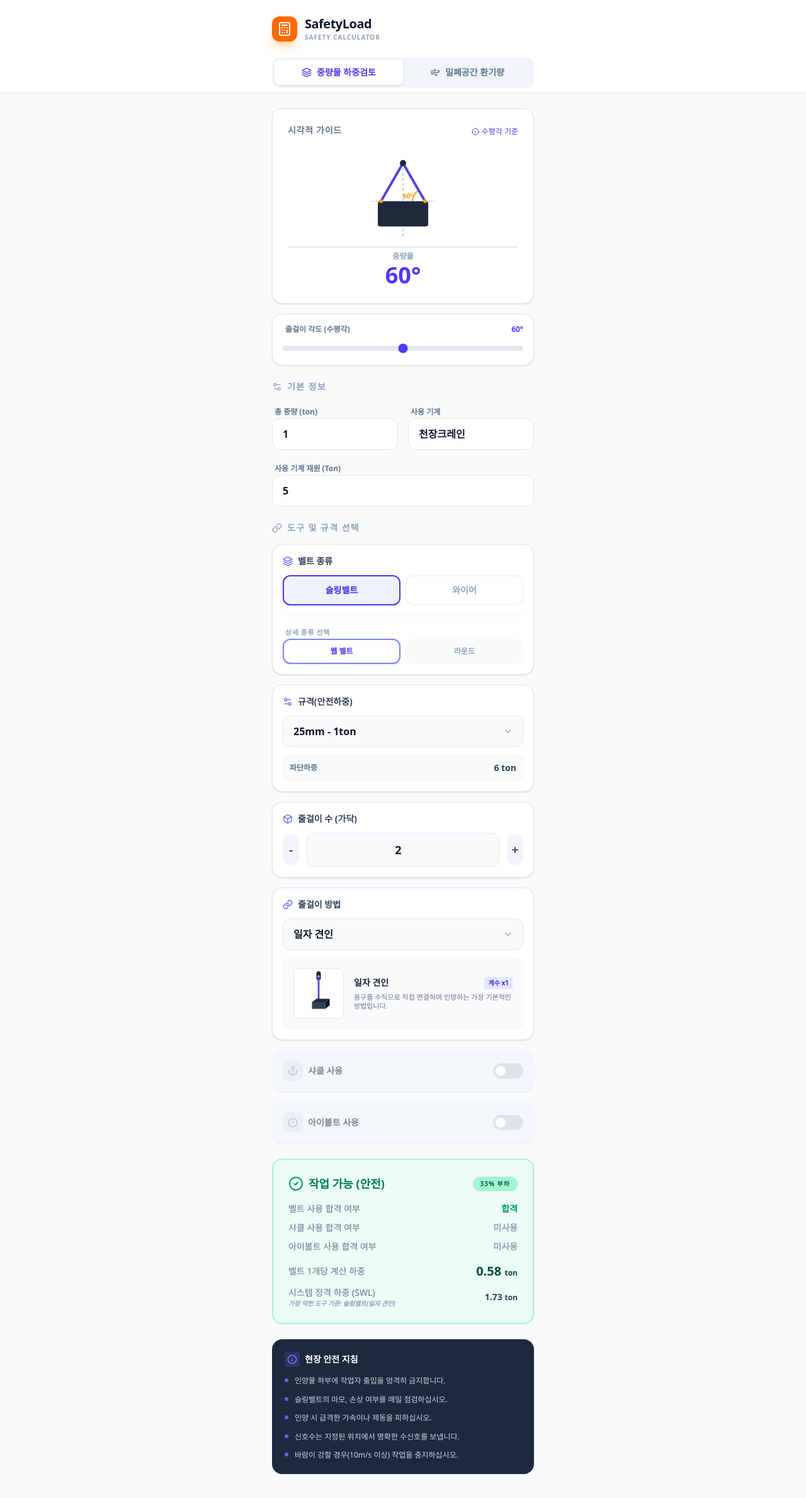
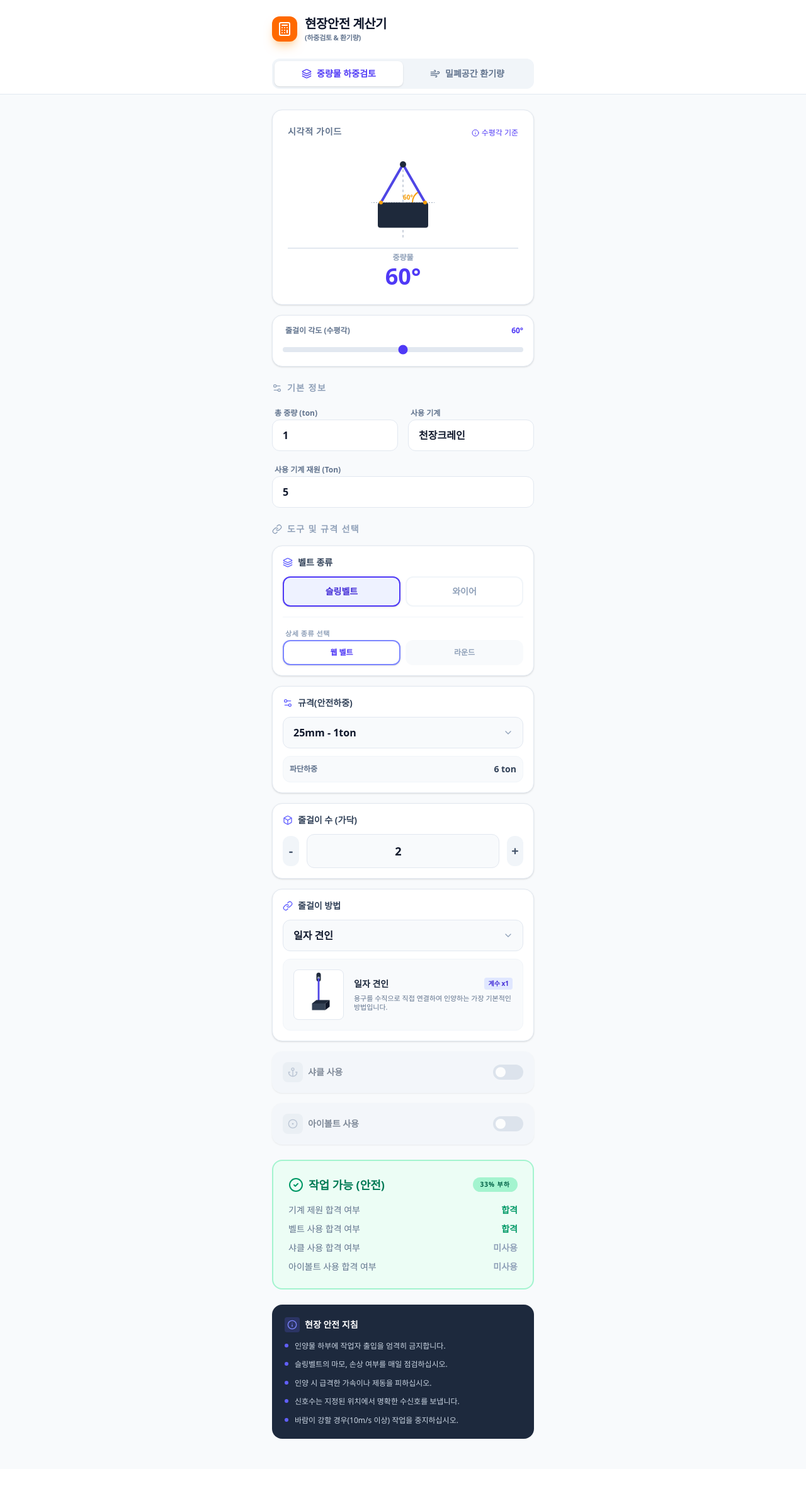
Before and after one commit to ghcks517-del/safety, a React (Vite) app: page / in a window 1280 px wide. Shown: the top 2378 px of the page at 63% size. After the commit the page ends 2332 px from the top, so only its background shows below. Built offline with nearby package versions, Linux system fonts and the light colour scheme.

Commit message:
Add files via upload

```diff
--- a/index.html
+++ b/index.html
@@ -3,14 +3,14 @@
   <head>
     <meta charset="UTF-8" />
     <meta name="viewport" content="width=device-width, initial-scale=1.0" />
-    <title>SafetyLoad</title>
+    <title>현장안전 계산기</title>
 
     <!-- PWA & Mobile Icons -->
     <link rel="manifest" href="/manifest.json" />
     <meta name="theme-color" content="#f97316" />
     <meta name="apple-mobile-web-app-capable" content="yes" />
     <meta name="apple-mobile-web-app-status-bar-style" content="default" />
-    <meta name="apple-mobile-web-app-title" content="SafetyLoad" />
+    <meta name="apple-mobile-web-app-title" content="현장안전 계산기" />
 
     <!-- iOS Icon -->
     <link rel="apple-touch-icon" href="/icon.svg" />
--- a/metadata.json
+++ b/metadata.json
@@ -1,5 +1,5 @@
 {
-  "name": "SafetyLoad",
-  "description": "중량물 하중검토 및 밀폐공간 환기량 계산을 위한 SafetyLoad입니다.",
+  "name": "현장안전 계산기",
+  "description": "중량물 하중검토 및 밀폐공간 환기량 계산을 위한 현장안전 계산기입니다.",
   "requestFramePermissions": []
 }
--- a/src/App.tsx
+++ b/src/App.tsx
@@ -70,6 +70,7 @@ export default function App() {
   const [slingSafety, setSlingSafety] = useState<{ isSafe: boolean; reason: string }>({ isSafe: true, reason: '' });
   const [shackleSafety, setShackleSafety] = useState<{ isSafe: boolean; reason: string; isUsed: boolean }>({ isSafe: true, reason: '', isUsed: false });
   const [eyeboltSafety, setEyeboltSafety] = useState<{ isSafe: boolean; reason: string; isUsed: boolean }>({ isSafe: true, reason: '', isUsed: false });
+  const [machineSafety, setMachineSafety] = useState<{ isSafe: boolean; reason: string }>({ isSafe: true, reason: '' });
 
   useEffect(() => {
     // 1. Calculate System Capacity (Weakest Link)
@@ -93,6 +94,13 @@ export default function App() {
     if (machineType === '지게차') {
       const forkliftSafetyLimit = machineCapacity * 0.85;
       const isForkliftSafe = forkliftSafetyLimit > weight;
+      setMachineSafety({
+        isSafe: isForkliftSafe,
+        reason: isForkliftSafe ? '' : '지게차 용량을 높이거나 수하물 중량을 줄이세요.'
+      });
+      setSlingSafety({ isSafe: true, reason: '' });
+      setShackleSafety({ isSafe: true, reason: '', isUsed: false });
+      setEyeboltSafety({ isSafe: true, reason: '', isUsed: false });
       setIsSafe(isForkliftSafe);
       setWeakestLink('지게차 허용 하중 (85% 기준)');
       setSystemCapacity(forkliftSafetyLimit * 1000);
@@ -112,7 +120,7 @@ export default function App() {
       const isSlingSafe = calculatedSystemCapacityTon > (weight + safetyMargin);
       setSlingSafety({
         isSafe: isSlingSafe,
-        reason: isSlingSafe ? '' : `안전 하중(${(calculatedSystemCapacityTon).toFixed(2)}t)이 총중량(${weight}t)을 초과하지 못함`
+        reason: isSlingSafe ? '' : '슬링벨트(와이어) 규격을 높이거나 줄걸이 각도를 넓히세요.'
       });
 
       const shackleLiftingAngle = 90 - (180 - angle) / 2;
@@ -131,7 +139,7 @@ export default function App() {
       setShackleSafety({
         isSafe: isShackleSafe,
         isUsed: useShackle,
-        reason: !useShackle ? '' : shackleLiftingAngle >= 91 ? '인양각도 91° 이상' : !isShackleSafe ? `허용하중(${shackleCapacityTon.toFixed(2)}t) 미달` : ''
+        reason: !useShackle ? '' : shackleLiftingAngle >= 91 ? '줄걸이 각도를 90도 이하로 넓히세요.' : !isShackleSafe ? '더 높은 규격의 샤클을 사용하세요.' : ''
       });
 
       // Eyebolt Adjustment Factor
@@ -147,15 +155,17 @@ export default function App() {
       setEyeboltSafety({
         isSafe: isEyeboltSafe,
         isUsed: useEyebolt,
-        reason: !useEyebolt ? '' : shackleLiftingAngle >= 91 ? '인양각도 91° 이상' : !isEyeboltSafe ? `허용하중(${eyeboltCapacityTon.toFixed(2)}t) 미달` : ''
+        reason: !useEyebolt ? '' : shackleLiftingAngle >= 91 ? '줄걸이 각도를 90도 이하로 넓히세요.' : !isEyeboltSafe ? '더 높은 규격의 아이볼트를 사용하세요.' : ''
       });
 
-      let isMachineSafe = false;
-      if (machineType === '이동식 크레인') {
-        isMachineSafe = (maxLiftingCapacity * 0.7) > (weight + 0.5);
-      } else {
-        isMachineSafe = (weight + safetyMargin) <= machineCapacity * 0.9;
-      }
+      const isMachineSafe = machineType === '이동식 크레인'
+        ? (maxLiftingCapacity * 0.7) > (weight + 0.5)
+        : (weight + safetyMargin) <= machineCapacity * 0.9;
+
+      setMachineSafety({
+        isSafe: isMachineSafe,
+        reason: isMachineSafe ? '' : machineType === '이동식 크레인' ? '크레인 규격을 높이거나 작업 반경을 줄이세요.' : '기계 정격 하중을 높이거나 수하물 중량을 줄이세요.'
+      });
 
       setIsSafe(isSlingSafe && isMachineSafe && isShackleSafe && isEyeboltSafe);
 
@@ -193,8 +203,8 @@ export default function App() {
               <Calculator className="w-6 h-6 text-white" />
             </div>
             <div>
-              <h1 className="text-xl font-black text-slate-900 tracking-tight">SafetyLoad</h1>
-              <p className="text-[10px] font-bold text-slate-400 uppercase tracking-widest">Safety Calculator</p>
+              <h1 className="text-xl font-black text-slate-900 tracking-tight">현장안전 계산기</h1>
+              <p className="text-[11px] font-bold text-slate-500 tracking-tight">(하중검토 & 환기량)</p>
             </div>
           </div>
 
@@ -803,7 +813,7 @@ export default function App() {
                       ? 'bg-rose-100 border-rose-200 text-rose-900'
                       : 'bg-indigo-50 border-indigo-100 text-indigo-900'
                   }`}>
-                    <span className="text-xs font-bold">인양각도</span>
+                    <span className="text-xs font-bold">줄걸이 각도</span>
                     <div className="flex flex-col items-end">
                       <span className="text-sm font-black">
                         {(90 - (180 - (machineType === '지게차' ? 90 : angle)) / 2).toFixed(1)}°
@@ -865,7 +875,7 @@ export default function App() {
                     </div>
                   </div>
                   <div className="flex justify-between items-center bg-indigo-50 p-3 rounded-xl border border-indigo-100">
-                    <span className="text-xs font-bold text-indigo-700">인양각도</span>
+                    <span className="text-xs font-bold text-indigo-700">줄걸이 각도</span>
                     <span className="text-sm font-black text-indigo-900">
                       {(90 - (180 - (machineType === '지게차' ? 90 : angle)) / 2).toFixed(1)}°
                     </span>
@@ -919,6 +929,17 @@ export default function App() {
                 </div>
               ) : (
                 <div className="space-y-2.5">
+                  {/* Machine Capacity Safety */}
+                  <div className="flex justify-between items-center text-sm">
+                    <span className="text-slate-500 font-medium">기계 제원 합격 여부</span>
+                    <div className="flex flex-col items-end">
+                      <span className={`font-bold ${machineSafety.isSafe ? 'text-emerald-600' : 'text-rose-600'}`}>
+                        {machineSafety.isSafe ? '합격' : '불합격'}
+                      </span>
+                      {!machineSafety.isSafe && <span className="text-[10px] text-rose-500 font-medium">{machineSafety.reason}</span>}
+                    </div>
+                  </div>
+
                   {/* Belt Safety */}
                   <div className="flex justify-between items-center text-sm">
                     <span className="text-slate-500 font-medium">벨트 사용 합격 여부</span>
@@ -951,24 +972,6 @@ export default function App() {
                       {eyeboltSafety.isUsed && !eyeboltSafety.isSafe && <span className="text-[10px] text-rose-500 font-medium">{eyeboltSafety.reason}</span>}
                     </div>
                   </div>
-
-                  <div className="h-px bg-slate-200/50 w-full my-1" />
-
-                  <div className="flex justify-between items-center text-sm">
-                    <span className="text-slate-500 font-medium">벨트 1개당 계산 하중</span>
-                    <span className={`text-xl font-black ${isSafe ? 'text-emerald-900' : 'text-rose-900'}`}>
-                      {(tension / 1000).toLocaleString(undefined, { maximumFractionDigits: 2 })} <small className="text-xs">ton</small>
-                    </span>
-                  </div>
-                  <div className="flex justify-between items-center text-sm">
-                    <div className="flex flex-col">
-                      <span className="text-slate-500 font-medium">{beltType === 'wire' ? '안전 하중' : '시스템 정격 하중 (SWL)'}</span>
-                      <span className="text-[10px] text-slate-400 font-bold italic">가장 약한 도구 기준: {weakestLink}</span>
-                    </div>
-                    <span className="font-bold text-slate-700">
-                      {(systemCapacity / 1000).toLocaleString(undefined, { maximumFractionDigits: 2 })} <small className="text-xs">ton</small>
-                    </span>
-                  </div>
                 </div>
               )}
             </div>
@@ -976,13 +979,15 @@ export default function App() {
             {!isSafe && (
               <div className="mt-4 p-3 bg-rose-100 rounded-xl text-xs text-rose-800 font-medium leading-relaxed flex gap-2">
                 <AlertTriangle className="w-4 h-4 shrink-0" />
-                {machineType === '지게차'
-                  ? `총 중량이 지게차 허용 하중(${(machineCapacity * 0.85).toFixed(2)}ton)을 초과합니다.`
-                  : weakestLink === '크레인 양중 능력 초과'
-                    ? `(총 중량 + 0.5)t이 최대 양중 능력(${(maxLiftingCapacity * 0.7).toFixed(2)}t, 70% 기준)을 초과합니다.`
-                    : weakestLink === '기계 정격 하중 초과 (안전율 고려)'
-                      ? `(총 중량 + 0.5)t이 기계 재원(${machineCapacity}t)의 90%를 초과합니다.`
-                      : `계산된 하중이 ${weakestLink}의 정격 하중을 초과합니다. ${beltType === 'wire' ? '와이어로프' : '슬링벨트'} 규격을 높이거나 각도를 조절하세요.`}
+                <div className="flex flex-col gap-1">
+                  <p className="font-bold">안전 확보를 위한 조치 사항:</p>
+                  <ul className="list-disc ml-4 space-y-0.5">
+                    {!machineSafety.isSafe && <li>{machineSafety.reason}</li>}
+                    {!slingSafety.isSafe && <li>{slingSafety.reason}</li>}
+                    {shackleSafety.isUsed && !shackleSafety.isSafe && <li>{shackleSafety.reason}</li>}
+                    {eyeboltSafety.isUsed && !eyeboltSafety.isSafe && <li>{eyeboltSafety.reason}</li>}
+                  </ul>
+                </div>
               </div>
             )}
           </motion.div>
```
Also changed, not shown: public/manifest.json.
